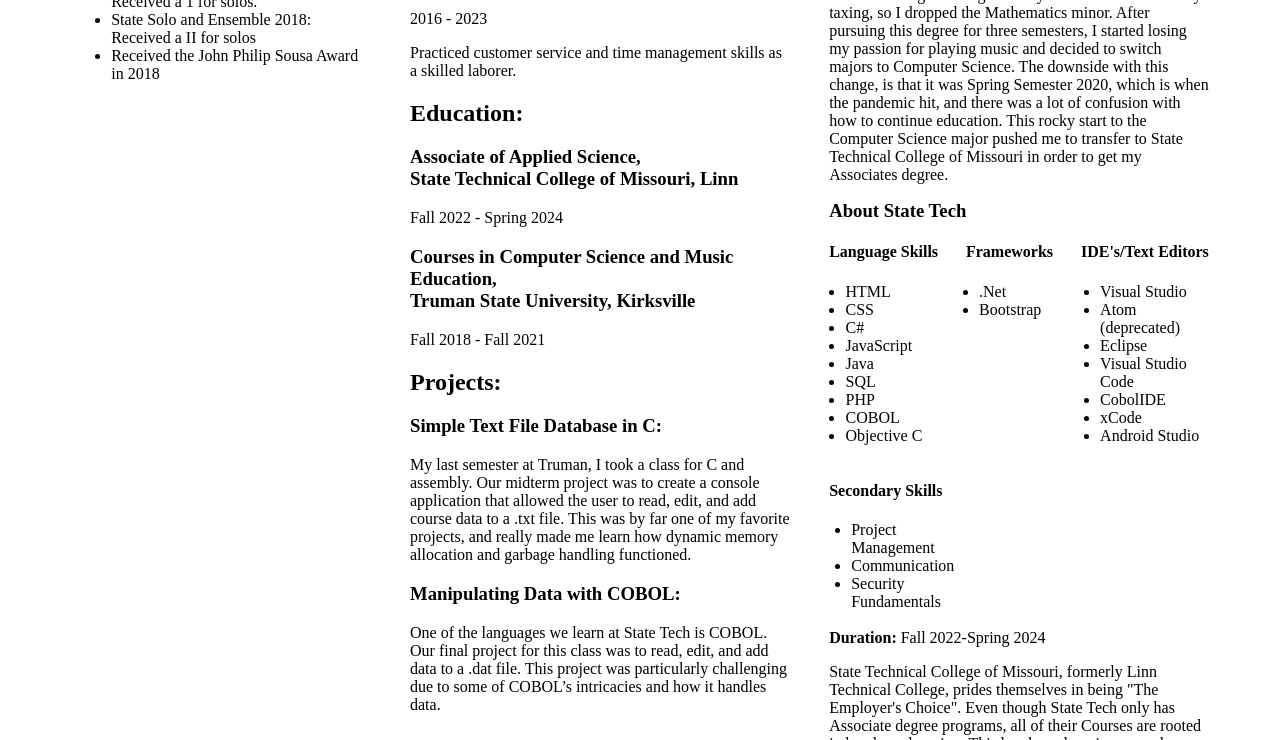
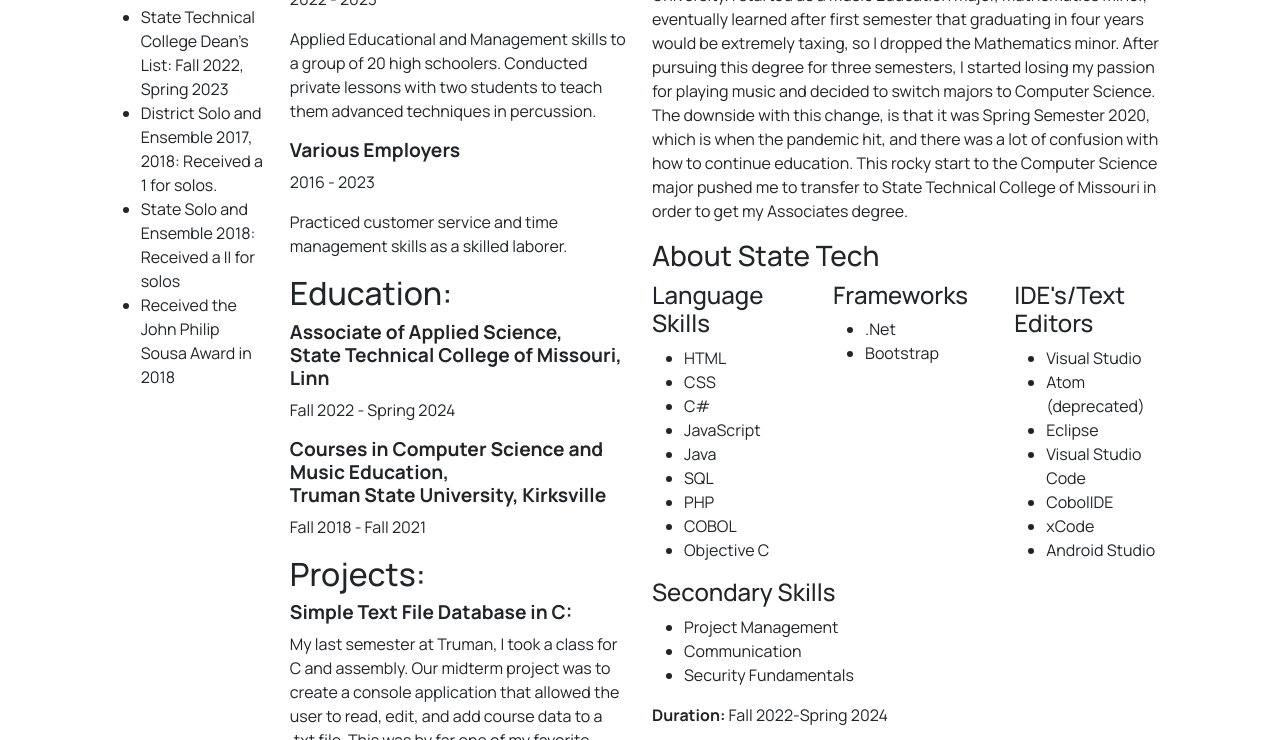
Before and after one commit to BobbyTerence/profileSite.github.io, a plain HTML site: page index.html in a window 1280 px wide. Shown: the part 761-1501 px from the top of the page. Drawn offline with nearby package versions, Linux system fonts and the light colour scheme.

Commit message:
Added Bootstrap and started utilizing SASS for styling

```diff
--- a/index.html
+++ b/index.html
@@ -10,6 +10,10 @@
 
         <!-- Links -->
         <link rel="stylesheet" href="styling/style-main.css">
+        <link href="https://cdn.jsdelivr.net/npm/bootstrap@5.3.3/dist/css/bootstrap.min.css" rel="stylesheet" integrity="sha384-QWTKZyjpPEjISv5WaRU9OFeRpok6YctnYmDr5pNlyT2bRjXh0JMhjY6hW+ALEwIH" crossorigin="anonymous">
+        <link rel="preconnect" href="https://fonts.googleapis.com">
+        <link rel="preconnect" href="https://fonts.gstatic.com" crossorigin>
+        <link href="https://fonts.googleapis.com/css2?family=Manrope:wght@200..800&family=Oswald:wght@200..700&display=swap" rel="stylesheet">
     </head>
 
     <body>
@@ -25,9 +29,14 @@
             <a href="resrcs/img/WillF-Resume.pdf" target="_blank">Download Resume</a>
         </div>
 
-        <div class="content">
-            <div class="resume">
-                <div id="res-left">
+        <div class="row">
+            <div class="col-md-1"></div>
+
+            <div id="content" class="col-md-10">
+                <div class="row">
+                    <div id="resume" class="col">
+                        <div class="row">
+                            <div id="res-left" class="col-md-4">
                                 <h2>Details:</h2>
                                 <ul>
                                     <li>(573)821-2904</li>
@@ -64,9 +73,7 @@
                                 </ul>
                             </div>
 
-                <div class="space"></div>
-
-                <div id="res-right">
+                            <div id="res-right" class="col-md-8">
                                 <h2>Profile:</h2>
 
                                 <p>I am interested in a Front End or Full Stack developer position where I will be able to grow and expand my skills with various languages. I pride myself in being a fast and flexible learner.</p>
@@ -101,10 +108,9 @@
                                     <p>One of the languages we learn at State Tech is COBOL. Our final project for this class was to read, edit, and add data to a .dat file. This project was particularly challenging due to some of COBOL’s intricacies and how it handles data.</p>
                             </div>
                         </div>
+                    </div>
 
-            <div class="space"></div>
-
-            <div class="other">
+                    <div class="col-md">
                         <!-- I need to change this to a general About Me Section -->
                         <div id="abt-me">
                             <h2>About Me</h2>
@@ -117,8 +123,8 @@
                             <p>I started my post-secondary education in Fall of 2018 at Truman State University. I started as a Music Education major, Mathematics Minor, eventually learned after first semester that graduating in four years would be extremely taxing, so I dropped the Mathematics minor. After pursuing this degree for three semesters, I started losing my passion for playing music and decided to switch majors to Computer Science. The downside with this change, is that it was Spring Semester 2020, which is when the pandemic hit, and there was a lot of confusion with how to continue education. This rocky start to the Computer Science major pushed me to transfer to State Technical College of Missouri in order to get my Associates degree.</p>
 
                             <h3>About State Tech</h3>
-                    <div class="edu-bullet">
-                        <div class="list">
+                            <div class="row">
+                                <div class="col edu-lists">
                                     <h4>Language Skills</h4>
                                     <ul>
                                         <li>HTML</li>
@@ -132,14 +138,14 @@
                                         <li>Objective C</li>
                                     </ul>
                                 </div>
-                        <div class="list">
+                                <div class="col">
                                     <h4>Frameworks</h4>
                                     <ul>
                                         <li>.Net</li>
                                         <li>Bootstrap</li>
                                     </ul>
                                 </div>
-                        <div class="list">
+                                <div class="col">
                                     <h4>IDE's/Text Editors</h4>
                                     <ul>
                                         <li>Visual Studio</li>
@@ -151,7 +157,7 @@
                                         <li>Android Studio</li>
                                     </ul>
                                 </div>
-                        <div class="list">
+                                <div class="col">
                                     <h4>Secondary Skills</h4>
                                     <ul>
                                         <li>Project Management</li>
@@ -166,8 +172,8 @@
                             <p>Outside of languages, we also learned basic skills that would be needed, or at the very least helpful in the workplace. We had a class on the basics of Project Management, and learned about Agile and Scrum project techniques. Our Security class taught us how important secure code is and taught us the basic principles of keeping our code efficient and secure.</p>
 
                             <h3>About Truman State</h3>
-                    <div class="edu-bullet">
-                        <div class="list">
+                            <div class="row edu-lists">
+                                <div class="col">
                                     <h4>Language Skills</h4>
                                     <ul>
                                         <li>C++</li>
@@ -176,7 +182,7 @@
                                         <li>Assembly</li>
                                     </ul>
                                 </div>
-                        <div class="list">
+                                <div class="col">
                                     <h4>IDE's/Text Editors</h4>
                                     <ul>
                                         <li>Atom (deprecated)</li>
@@ -184,7 +190,7 @@
                                         <li>Eclipse</li>
                                     </ul>
                                 </div>
-                        <div class="list">
+                                <div class="col">
                                     <h4>Secondary Skills</h4>
                                     <ul>
                                         <li>Bash</li>
@@ -211,5 +217,10 @@
                         </div>
                     </div>
                 </div>
+            </div>
+
+            <div class="col-md-1"></div>
+        </div>
+        <script src="https://cdn.jsdelivr.net/npm/bootstrap@5.3.3/dist/js/bootstrap.bundle.min.js" integrity="sha384-YvpcrYf0tY3lHB60NNkmXc5s9fDVZLESaAA55NDzOxhy9GkcIdslK1eN7N6jIeHz" crossorigin="anonymous"></script>
     </body>
 </html>
--- /dev/null
+++ b/styling/styling.scss
@@ -0,0 +1,39 @@
+$header-font-stack: "Oswald", sans-serif;
+$font-stack: "Manrope", sans-serif;
+$nav-bar: #2C3E50; //This is a temp variable name, will need to flesh out the color scheme at some point
+
+//Header Styling
+header {
+    font-family: $header-font-stack;
+    text-align: center;;
+    margin: none;
+}
+
+#content {
+    font-family: $font-stack;
+
+    #resume {
+        h3 {
+            font-weight: bold;
+            font-size: larger;
+        }
+    }
+}
+
+
+// Navigation bar styling
+.nav {
+    background-color: $nav-bar;
+    padding: .5%;
+    justify-content: center;
+    font-family: $font-stack;
+    position: sticky;
+    top: 0;
+
+    a {
+        text-decoration: none;
+        color: #FFFFFF;
+        display: inline-block;
+        margin: auto 2em;
+    }
+}
```
Also changed, not shown: styling/style-main.css, 1 other file. Lines whose indentation alone changed are shown as unchanged.
